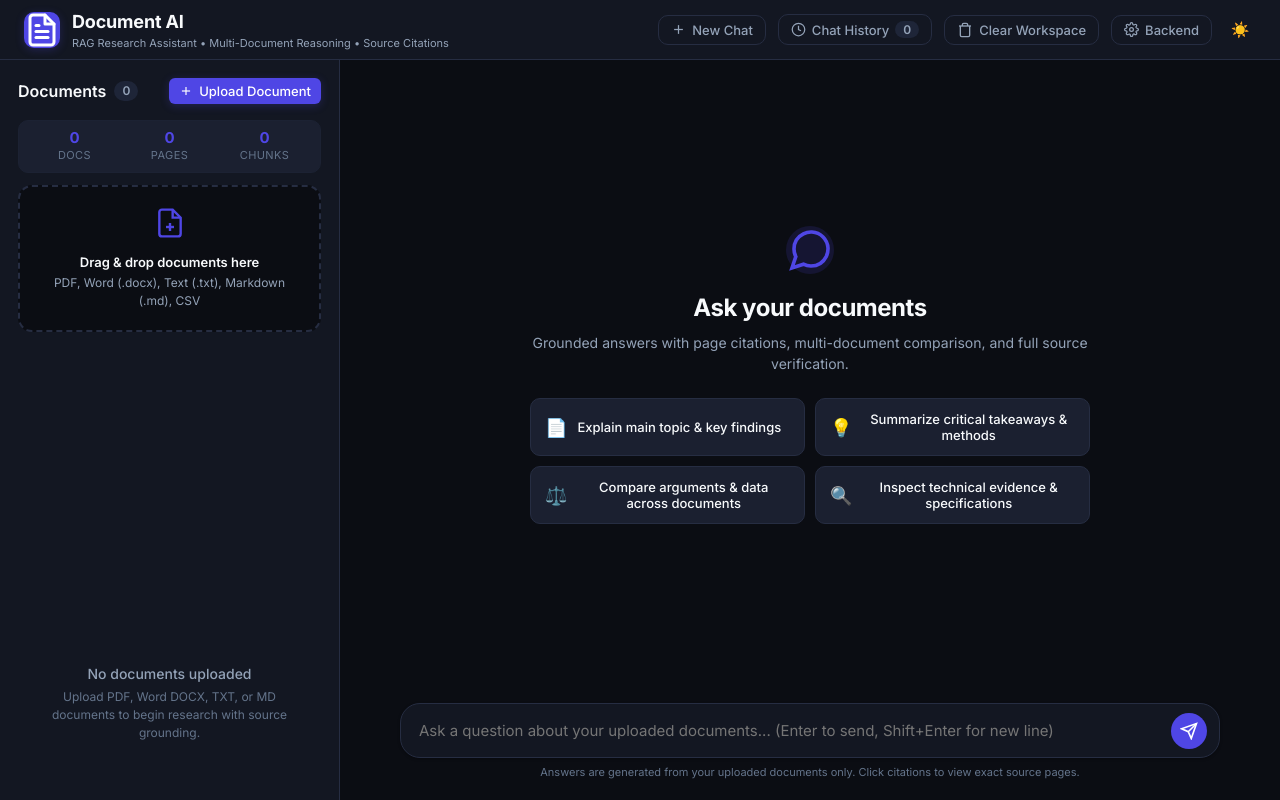
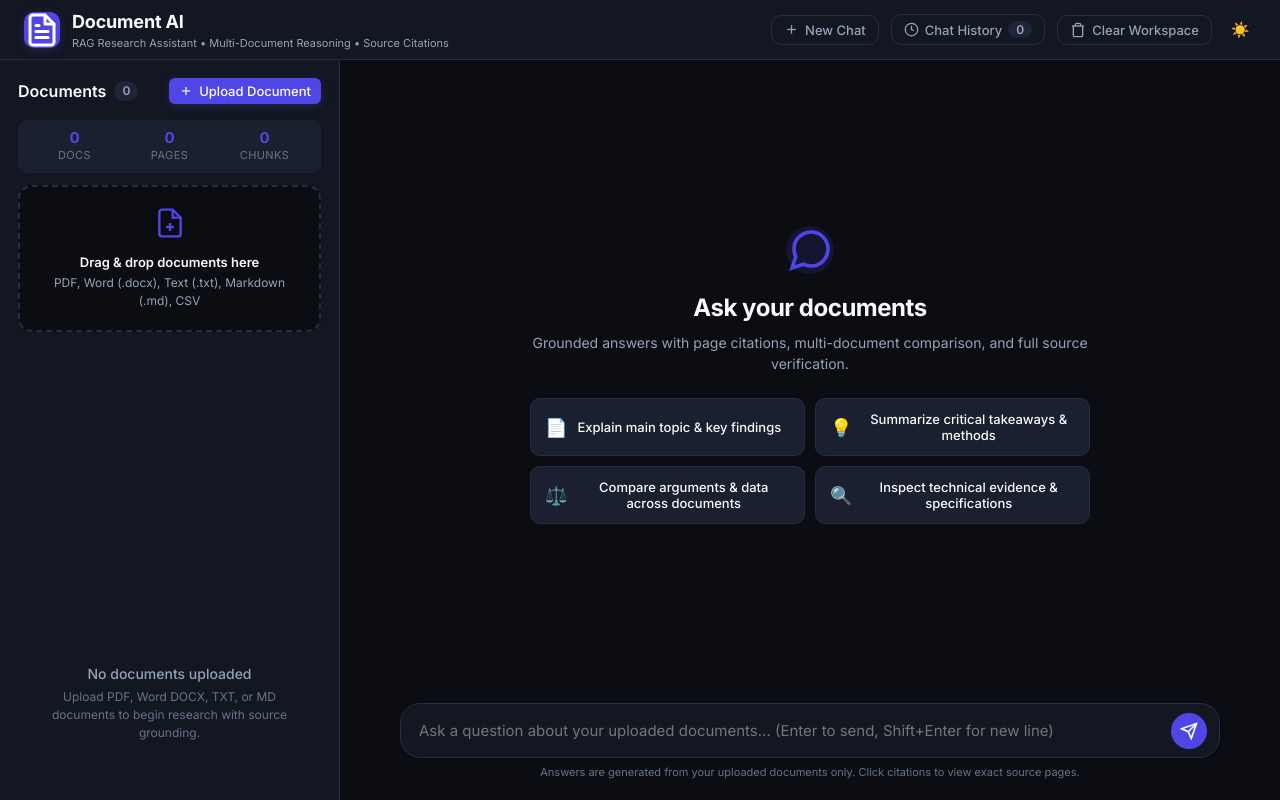
Before and after one commit to saivarshik2161/document-ai-research-assistant, a Flask app: page / in a window 1280 px wide. Run offline with Flask 3, Linux system fonts and the light colour scheme; data that the repository does not hold is empty; some libraries are stand-ins or nearby versions.

Commit message:
Clean up UI: remove backend button for seamless 1-link deployment

```diff
--- a/public/index.html
+++ b/public/index.html
@@ -58,10 +58,6 @@
         <button type="button" class="btn btn--ghost" id="clearAllBtn" title="Reset and clear all uploaded documents">
           <svg viewBox="0 0 24 24" width="16" height="16" fill="none" stroke="currentColor" stroke-width="2"><polyline points="3 6 5 6 21 6"/><path d="M19 6v14a2 2 0 0 1-2 2H7a2 2 0 0 1-2-2V6m3 0V4a2 2 0 0 1 2-2h4a2 2 0 0 1 2 2v2"/></svg>
           <span>Clear Workspace</span>
-        </button>
-        <button type="button" class="btn btn--ghost" id="apiConfigBtn" title="Configure Backend Server URL (for Netlify deployment)">
-          <svg viewBox="0 0 24 24" width="15" height="15" fill="none" stroke="currentColor" stroke-width="2"><circle cx="12" cy="12" r="3"/><path d="M19.4 15a1.65 1.65 0 0 0 .33 1.82l.06.06a2 2 0 0 1 0 2.83 2 2 0 0 1-2.83 0l-.06-.06a1.65 1.65 0 0 0-1.82-.33 1.65 1.65 0 0 0-1 1.51V21a2 2 0 0 1-2 2 2 2 0 0 1-2-2v-.09A1.65 1.65 0 0 0 9 19.4a1.65 1.65 0 0 0-1.82.33l-.06.06a2 2 0 0 1-2.83 0 2 2 0 0 1 0-2.83l.06-.06a1.65 1.65 0 0 0 .33-1.82 1.65 1.65 0 0 0-1.51-1H3a2 2 0 0 1-2-2 2 2 0 0 1 2-2h.09A1.65 1.65 0 0 0 4.6 9a1.65 1.65 0 0 0-.33-1.82l-.06-.06a2 2 0 0 1 0-2.83 2 2 0 0 1 2.83 0l.06.06a1.65 1.65 0 0 0 1.82.33H9a1.65 1.65 0 0 0 1-1.51V3a2 2 0 0 1 2-2 2 2 0 0 1 2 2v.09a1.65 1.65 0 0 0 1 1.51 1.65 1.65 0 0 0 1.82-.33l.06-.06a2 2 0 0 1 2.83 0 2 2 0 0 1 0 2.83l-.06.06a1.65 1.65 0 0 0-.33 1.82V9a1.65 1.65 0 0 0 1.51 1H21a2 2 0 0 1 2 2 2 2 0 0 1-2 2h-.09a1.65 1.65 0 0 0-1.51 1z"/></svg>
-          <span id="apiConfigLabel">Backend</span>
         </button>
         <button type="button" class="theme-toggle btn-icon" id="themeToggleBtn" title="Toggle Dark/Light theme" aria-label="Toggle theme">
           <span class="theme-icon">🌓</span>
--- a/static/script.js
+++ b/static/script.js
@@ -39,8 +39,6 @@
   const el = {
     html: document.documentElement,
     themeToggleBtn: $('themeToggleBtn'),
-    apiConfigBtn: $('apiConfigBtn'),
-    apiConfigLabel: $('apiConfigLabel'),
     clearAllBtn: $('clearAllBtn'),
     newChatBtn: $('newChatBtn'),
     historyBtn: $('historyBtn'),
@@ -1017,54 +1015,6 @@
       });
     }
 
-    // Backend API Server configuration for Netlify / cross-origin deployments
-    if (el.apiConfigBtn) {
-      const current = localStorage.getItem('doc_ai_backend_url') || '';
-      if (el.apiConfigLabel && current) {
-        try {
-          el.apiConfigLabel.textContent = new URL(current).hostname;
-        } catch {
-          el.apiConfigLabel.textContent = 'Connected';
-        }
-      }
-
-      el.apiConfigBtn.addEventListener('click', async () => {
-        const existing = localStorage.getItem('doc_ai_backend_url') || '';
-        const input = prompt(
-          'Backend API Server URL (for Netlify deployment):\n\n' +
-          '• If deployed on Render/Railway: enter your URL (e.g. https://my-backend.onrender.com)\n' +
-          '• If running on local server: leave blank\n\nCurrent URL:',
-          existing
-        );
-        if (input === null) return;
-        const trimmed = input.trim();
-        if (trimmed) {
-          localStorage.setItem('doc_ai_backend_url', trimmed);
-          showToast(`Connecting to ${trimmed}...`, 'info');
-          try {
-            const res = await fetch(apiUrl('/sources'));
-            const data = await res.json();
-            if (data.success) {
-              showToast('✓ Successfully connected to backend!', 'success');
-              if (el.apiConfigLabel) {
-                try { el.apiConfigLabel.textContent = new URL(trimmed).hostname; } catch { el.apiConfigLabel.textContent = 'Connected'; }
-              }
-              await loadSources();
-            } else {
-              showToast('Backend reached but returned error.', 'error');
-            }
-          } catch (err) {
-            showToast('Could not reach backend URL. Please verify server is live and CORS is enabled.', 'error');
-          }
-        } else {
-          localStorage.removeItem('doc_ai_backend_url');
-          if (el.apiConfigLabel) el.apiConfigLabel.textContent = 'Backend';
-          showToast('Reset to default local / proxy backend.', 'info');
-          await loadSources();
-        }
-      });
-    }
-
     // New Chat
     if (el.newChatBtn) {
       el.newChatBtn.addEventListener('click', startNewChat);
@@ -1218,12 +1168,6 @@
     initEventListeners();
     loadSources();
     updateHistoryCount();
-
-    if (window.location.hostname.includes('netlify') && !getBackendBase()) {
-      setTimeout(() => {
-        showToast('💡 Netlify hosts the frontend. Click "⚙️ Backend" above to connect your live Python server URL!', 'info');
-      }, 1200);
-    }
   }
 
   if (document.readyState === 'loading') {
--- a/templates/index.html
+++ b/templates/index.html
@@ -58,10 +58,6 @@
         <button type="button" class="btn btn--ghost" id="clearAllBtn" title="Reset and clear all uploaded documents">
           <svg viewBox="0 0 24 24" width="16" height="16" fill="none" stroke="currentColor" stroke-width="2"><polyline points="3 6 5 6 21 6"/><path d="M19 6v14a2 2 0 0 1-2 2H7a2 2 0 0 1-2-2V6m3 0V4a2 2 0 0 1 2-2h4a2 2 0 0 1 2 2v2"/></svg>
           <span>Clear Workspace</span>
-        </button>
-        <button type="button" class="btn btn--ghost" id="apiConfigBtn" title="Configure Backend Server URL (for Netlify deployment)">
-          <svg viewBox="0 0 24 24" width="15" height="15" fill="none" stroke="currentColor" stroke-width="2"><circle cx="12" cy="12" r="3"/><path d="M19.4 15a1.65 1.65 0 0 0 .33 1.82l.06.06a2 2 0 0 1 0 2.83 2 2 0 0 1-2.83 0l-.06-.06a1.65 1.65 0 0 0-1.82-.33 1.65 1.65 0 0 0-1 1.51V21a2 2 0 0 1-2 2 2 2 0 0 1-2-2v-.09A1.65 1.65 0 0 0 9 19.4a1.65 1.65 0 0 0-1.82.33l-.06.06a2 2 0 0 1-2.83 0 2 2 0 0 1 0-2.83l.06-.06a1.65 1.65 0 0 0 .33-1.82 1.65 1.65 0 0 0-1.51-1H3a2 2 0 0 1-2-2 2 2 0 0 1 2-2h.09A1.65 1.65 0 0 0 4.6 9a1.65 1.65 0 0 0-.33-1.82l-.06-.06a2 2 0 0 1 0-2.83 2 2 0 0 1 2.83 0l.06.06a1.65 1.65 0 0 0 1.82.33H9a1.65 1.65 0 0 0 1-1.51V3a2 2 0 0 1 2-2 2 2 0 0 1 2 2v.09a1.65 1.65 0 0 0 1 1.51 1.65 1.65 0 0 0 1.82-.33l.06-.06a2 2 0 0 1 2.83 0 2 2 0 0 1 0 2.83l-.06.06a1.65 1.65 0 0 0-.33 1.82V9a1.65 1.65 0 0 0 1.51 1H21a2 2 0 0 1 2 2 2 2 0 0 1-2 2h-.09a1.65 1.65 0 0 0-1.51 1z"/></svg>
-          <span id="apiConfigLabel">Backend</span>
         </button>
         <button type="button" class="theme-toggle btn-icon" id="themeToggleBtn" title="Toggle Dark/Light theme" aria-label="Toggle theme">
           <span class="theme-icon">🌓</span>
```
Also changed, not shown: public/static/script.js (+0 -56 lines).
